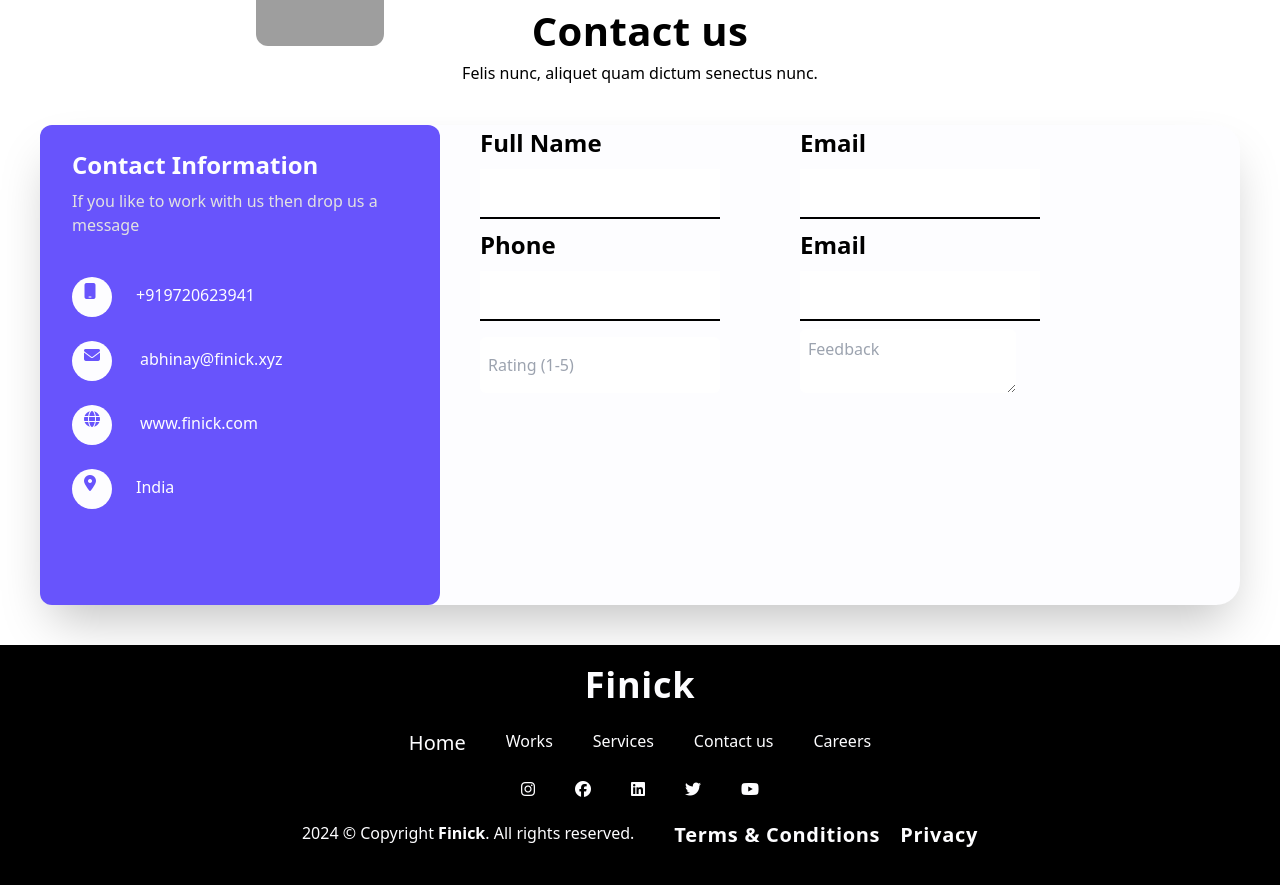
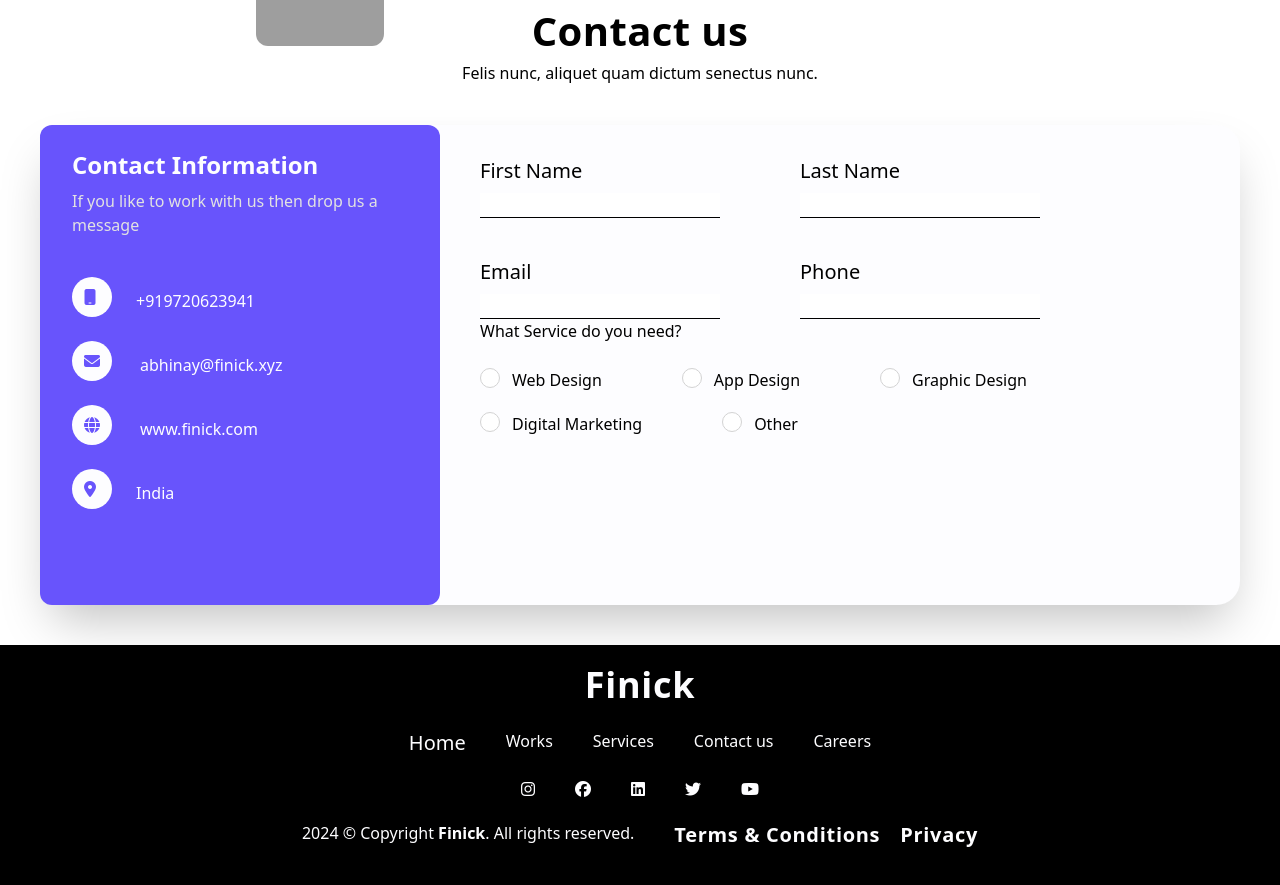
Before and after one commit to kuldeep-saini-5514/Ace-Studios, a React (Create React App) app: page / in a window 1280 px wide. Shown: the part 3922-4807 px from the top of the page. Built offline with nearby package versions, Linux system fonts and the light colour scheme; grey boxes are pictures that could not be loaded.

Commit message:
new changes

```diff
--- a/src/App.css
+++ b/src/App.css
@@ -28,13 +28,60 @@ body{
     right: 24rem;
   }
 
-  input{
+  .contact-input{
     width: 15rem;
-    padding: 12px 20px;
-    margin: 8px 0;
+    padding-left: 1rem;
     margin-right: 5rem;
     box-sizing: border-box;
     border: none;
-    border-bottom: 2px solid black;
+    border-bottom: 1px solid black;
+    color: black;
+  }
+  .contact-input:focus{
+    outline: none;
+    border: none;
+    border-bottom: 1px solid #6854fc;
 
   }
+
+  /* radio button */
+
+  .container {
+    position: relative;
+    display: inline-block;
+    /* width: 20px; */
+    height: 20px;
+    padding-left: 2rem;
+  }
+
+  .container input {
+    position: absolute;
+    opacity: 0;
+    cursor: pointer;
+  }
+
+  .checkmark {
+    position: absolute;
+    top: 0;
+    left: 0;
+    height: 20px;
+    width: 20px;
+    background-color: #fff;
+    border: 1px solid lightgray;
+    border-radius: 50%;
+  }
+
+  .container input:checked + .checkmark:after {
+    content: '\2713'; /* Checkmark symbol */
+    position: absolute;
+    width: 100%;
+    height: 100%;
+    top: 50%;
+    left: 50%;
+    transform: translate(-50%, -50%);
+    padding-left: 3px;
+    font-size: 12px;
+    color: #fff;
+    background-color: #6854fc;
+    border-radius: 50%;
+  }
--- a/src/components/Main.js
+++ b/src/components/Main.js
@@ -231,19 +231,75 @@ const Main = () => {
       <div className="flex mt-20 justify-center items-center">
         {/* left */}
         <div className="h-[30rem] w-[160rem] m-5">
-          <div className="absolute left-[14rem] w-[8rem] h-[8rem] rounded-xl"  style={{backgroundImage: `url(${require('./Images/TS-1.png')})`,backgroundSize:"cover"}}></div>
-          <div className="absolute left-[25rem] top-[221rem] w-[6rem] h-[6rem] rounded-xl"  style={{backgroundImage: `url(${require('./Images/TS-2.png')})`,backgroundSize:"cover"}}></div>
-          <div className="absolute top-[224rem] w-[8rem] h-[8rem] rounded-xl"  style={{backgroundImage: `url(${require('./Images/TS-3.png')})`,backgroundSize:"cover"}}></div>
-          <div className="absolute left-[12rem] top-[231rem] w-[7rem] h-[7rem] rounded-xl"  style={{backgroundImage: `url(${require('./Images/TS-4.png')})`,backgroundSize:"cover"}}></div>
-          <div className="absolute left-[22rem] top-[230rem] w-[7rem] h-[7rem] rounded-xl"  style={{backgroundImage: `url(${require('./Images/TS-5.png')})`,backgroundSize:"cover"}}></div>
-          <div className="absolute left-[33rem] top-[226rem] w-[6rem] h-[6rem] rounded-xl"  style={{backgroundImage: `url(${require('./Images/TS-6.jpeg')})`,backgroundSize:"cover"}}></div>
-          <div className="absolute left-[2rem] top-[236rem] w-[8rem] h-[8rem] rounded-xl"  style={{backgroundImage: `url(${require('./Images/TS-8.png')})`,backgroundSize:"cover"}}></div>
-          <div className="absolute left-[16rem] top-[240rem] w-[8rem] h-[8rem] rounded-xl"  style={{backgroundImage: `url(${require('./Images/TS-3.png')})`,backgroundSize:"cover"}}></div>
-          <div className="absolute left-[30rem] top-[237rem] w-[8rem] h-[8rem] rounded-xl"  style={{backgroundImage: `url(${require('./Images/TS-9.png')})`,backgroundSize:"cover"}}></div>
+          <div
+            className="absolute left-[14rem] w-[8rem] h-[8rem] rounded-xl"
+            style={{
+              backgroundImage: `url(${require("./Images/TS-1.png")})`,
+              backgroundSize: "cover",
+            }}
+          ></div>
+          <div
+            className="absolute left-[25rem] top-[221rem] w-[6rem] h-[6rem] rounded-xl"
+            style={{
+              backgroundImage: `url(${require("./Images/TS-2.png")})`,
+              backgroundSize: "cover",
+            }}
+          ></div>
+          <div
+            className="absolute top-[224rem] w-[8rem] h-[8rem] rounded-xl"
+            style={{
+              backgroundImage: `url(${require("./Images/TS-3.png")})`,
+              backgroundSize: "cover",
+            }}
+          ></div>
+          <div
+            className="absolute left-[12rem] top-[231rem] w-[7rem] h-[7rem] rounded-xl"
+            style={{
+              backgroundImage: `url(${require("./Images/TS-4.png")})`,
+              backgroundSize: "cover",
+            }}
+          ></div>
+          <div
+            className="absolute left-[22rem] top-[230rem] w-[7rem] h-[7rem] rounded-xl"
+            style={{
+              backgroundImage: `url(${require("./Images/TS-5.png")})`,
+              backgroundSize: "cover",
+            }}
+          ></div>
+          <div
+            className="absolute left-[33rem] top-[226rem] w-[6rem] h-[6rem] rounded-xl"
+            style={{
+              backgroundImage: `url(${require("./Images/TS-6.jpeg")})`,
+              backgroundSize: "cover",
+            }}
+          ></div>
+          <div
+            className="absolute left-[2rem] top-[236rem] w-[8rem] h-[8rem] rounded-xl"
+            style={{
+              backgroundImage: `url(${require("./Images/TS-8.png")})`,
+              backgroundSize: "cover",
+            }}
+          ></div>
+          <div
+            className="absolute left-[16rem] top-[240rem] w-[8rem] h-[8rem] rounded-xl"
+            style={{
+              backgroundImage: `url(${require("./Images/TS-3.png")})`,
+              backgroundSize: "cover",
+            }}
+          ></div>
+          <div
+            className="absolute left-[30rem] top-[237rem] w-[8rem] h-[8rem] rounded-xl"
+            style={{
+              backgroundImage: `url(${require("./Images/TS-9.png")})`,
+              backgroundSize: "cover",
+            }}
+          ></div>
         </div>
         {/* right */}
         <div>
-          <p className="font-semibold text-[2rem] leading-10 w-[25rem]">Meet Client Satisfaction After Working With Us</p>
+          <p className="font-semibold text-[2rem] leading-10 w-[25rem]">
+            Meet Client Satisfaction After Working With Us
+          </p>
           <p className="font-semibold m-0 p-0">Doesn't feel like an agency</p>
           {/* icons */}
           <div className="text-yellow mb-2 mt-2">
@@ -260,12 +316,17 @@ const Main = () => {
             temporibus expedita sequi omnis commodi! Eligendi, beatae animi ut
             praesentium possimus natus totam! Voluptates quidem earum nemo
             harum, pariatur soluta cumque eaque molestias aut facilis
-
           </p>
           {/* User */}
           <div className="flex">
             {/* left */}
-            <div className="w-[4rem] h-[4rem] rounded-xl"style={{backgroundImage: `url(${require("./Images/TS-logo.png")})`,backgroundSize: "100% 110%",}}></div>
+            <div
+              className="w-[4rem] h-[4rem] rounded-xl"
+              style={{
+                backgroundImage: `url(${require("./Images/TS-logo.png")})`,
+                backgroundSize: "100% 110%",
+              }}
+            ></div>
             {/* right */}
             <div className="flex flex-col ml-5">
               <p className="p-0 font-semibold m-0">Gwen Stacy</p>
@@ -294,61 +355,82 @@ const Main = () => {
                 If you like to work with us then drop us a message
               </p>
             </div>
-            <div className="bg-white h-10 w-10 flex px-3 py-1.5  rounded-full mb-6">
+            <div className="bg-white h-10 w-10 flex p-3 rounded-full mb-6">
               <i class="fa-solid fa-mobile mr-10 text-purple"></i>
               <span>+919720623941</span>
             </div>
-            <div className="bg-white h-10 w-10 flex px-3 py-1.5  rounded-full mb-6 ">
-              <div className="flex">
+            <div className="bg-white h-10 w-10 flex p-3  rounded-full mb-6 ">
               <i class="fa-solid fa-envelope mr-10 text-purple"></i>
               <span>abhinay@finick.xyz</span>
             </div>
-            </div>
-            <div className="bg-white h-10 w-10 flex px-3 py-1.5  rounded-full mb-6 mr-5">
+            <div className="bg-white h-10 w-10 flex p-3  rounded-full mb-6 mr-5">
               <i class="fa-solid fa-globe mr-10 text-purple"></i>
               <span>www.finick.com</span>
             </div>
-            <div className="bg-white h-10 w-10 flex px-3 py-1.5  rounded-full mb-6">
+            <div className="bg-white h-10 w-10 flex p-3  rounded-full mb-6">
               <i class="fa-solid fa-location-dot mr-10 text-purple"></i>
               <span>India</span>
             </div>
           </div>
           {/* right side */}
-          <div className="">
+          <div className=" text-black">
             <form class="flex flex-wrap ml-10 w-[40rem]">
               <div>
-              <h5>Full Name</h5>
-              <input type="text" />
+                <p className="text-black text-xl  m-0 mb-2 mt-8">First Name</p>
+                <input className="contact-input" type="text" />
               </div>
               <div>
-              <h5>Email</h5>
-              <input type="email" />
+                <p className="text-black text-xl m-0 mb-2 mt-8">Last Name</p>
+                <input className="contact-input" type="email" />
               </div>
               <div>
-              <h5>Phone</h5>
-              <input type="email" />
+                <p className="text-black text-xl m-0 mb-2 mt-10">Email</p>
+                <input className="contact-input" type="email" />
               </div>
               <div>
-              <h5>Email</h5>
-              <input type="email" />
+                <p className="text-black text-xl m-0 mb-2 mt-10">Phone</p>
+                <input className="contact-input" type="email" />
               </div>
-            <input
-              placeholder="Rating (1-5)"
-              class="bg-gray-700 text-black border-0 rounded-md p-2 mb-4 focus:bg-gray-600 focus:outline-none focus:ring-1 focus:ring-blue-500 transition ease-in-out duration-150"
-              type="number"
-            />
-            <textarea
-              placeholder="Feedback"
-              class="bg-gray-700 text-black border-0 rounded-md p-2 mb-4 focus:bg-gray-600 focus:outline-purple focus:ring-1 focus:ring-blue-500 transition ease-in-out duration-150"
-              name="feedback"
-            />
-
-            <button
-              class="bg-gradient-to-r from-blue-500 to-blue-500 text-blackfont-bold py-2 px-4 rounded-md mt-4 hover:bg-indigo-600 hover:to-blue-600 transition ease-in-out duration-150"
-              type="submit"
-            >
-              Submit
-            </button>
+              <div>
+                <p>What Service do you need?</p>
+                <div className="flex flex-wrap gap-x-20 gap-y-5 ">
+                  <div className="">
+                  <label class="container">
+                      Web Design
+                      <input type="checkbox" />
+                      <span class="checkmark"></span>
+                    </label>
+                  </div>
+                  <div>
+                  <label class="container">
+                      App Design
+                      <input type="checkbox" />
+                      <span class="checkmark"></span>
+                    </label>
+                  </div>
+                  <div>
+                  <label class="container">
+                      Graphic Design
+                      <input type="checkbox" />
+                      <span class="checkmark"></span>
+                    </label>
+                  </div>
+                  <div>
+                  <label class="container">
+                      Digital Marketing
+                      <input type="checkbox" />
+                      <span class="checkmark"></span>
+                    </label>
+                  </div>
+                  <div>
+                  <label class="container">
+                      Other
+                      <input type="checkbox" />
+                      <span class="checkmark"></span>
+                    </label>
+                  </div>
+                </div>
+              </div>
             </form>
           </div>
         </div>
```
Lines whose indentation alone changed are shown as unchanged.
